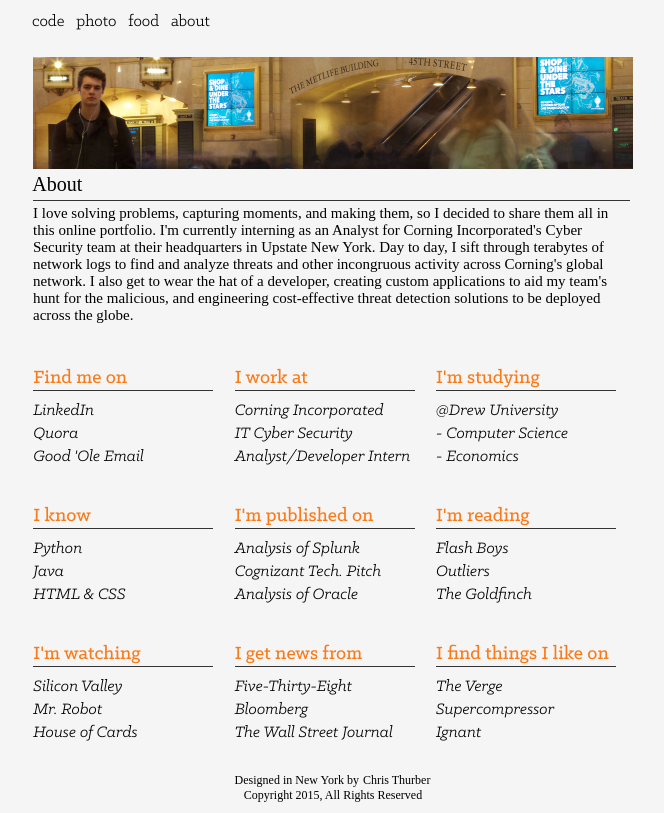
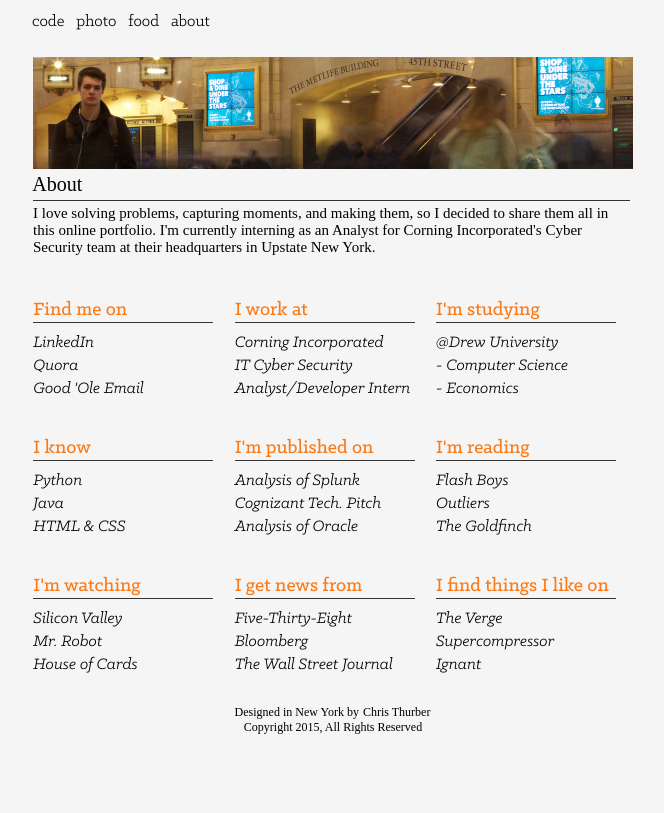
Before and after one commit to cthurber/cthurber.github.io, a plain HTML site: page about.html in a window 1280 px wide. Shown: the part 119-932 px from the top of the page, without its empty margins (307-971 px from the left). After the commit the page ends 864 px from the top, so only its background shows below. Drawn offline with Linux system fonts and the light colour scheme; a web font is replaced by a local one.

Commit message:
Updated 'About' Page

```diff
--- a/about.html
+++ b/about.html
@@ -22,7 +22,7 @@
 				<ul class="post">
 					<li class="banner"><img src="img/profile_.jpg" alt="" width="600" /></li>
 					<li class="post_title">About</li>
-					<li class="post_description">I love solving problems, capturing moments, and making them, so I decided to share them all in this online portfolio. I'm currently interning as an Analyst for <a class="linkedin" href="http://corning.com">Corning Incorporated's</a> Cyber Security team at their headquarters in Upstate New York. Day to day, I sift through terabytes of network logs to find and analyze threats and other incongruous activity across Corning's global network. I also get to wear the hat of a developer, creating custom applications to aid my team's hunt for the malicious, and engineering cost-effective threat detection solutions to be deployed across the globe.</li>
+					<li class="post_description">I love solving problems, capturing moments, and making them, so I decided to share them all in this online portfolio. I'm currently interning as an Analyst for <a class="linkedin" href="http://corning.com">Corning Incorporated's</a> Cyber Security team at their headquarters in Upstate New York.</li>
 				</ul>
 			</ul>
 		</div>
```
